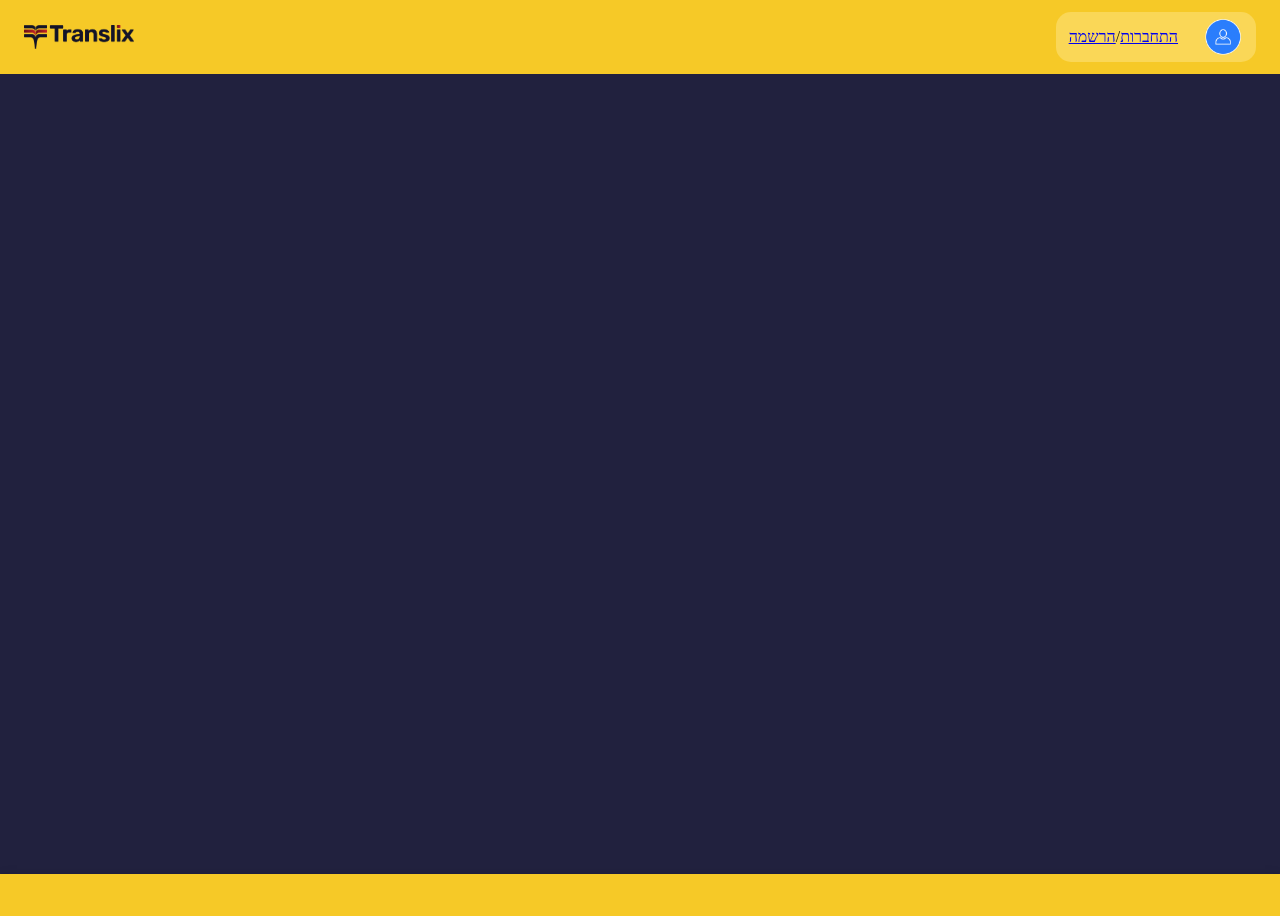
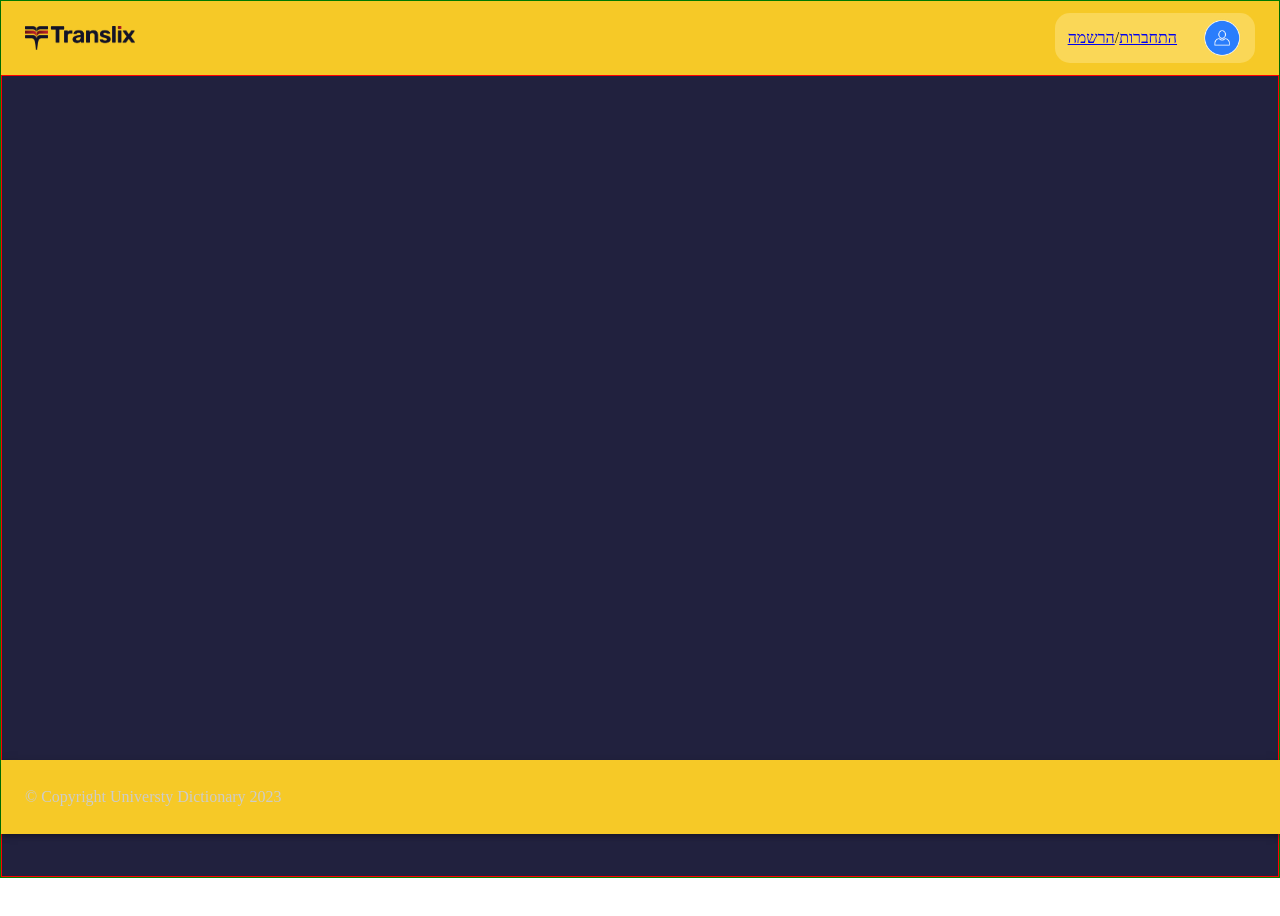
Before and after one commit to ElchananCohen83/UniversalDictionary, a React (Vite) app in the folder fronted/: page / in a window 1280 px wide. Shown: the top 916 px of the page. After the commit the page ends 878 px from the top, so only its background shows below. Built offline with nearby package versions, Linux system fonts and the light colour scheme.

Commit message:
footer/header

```diff
--- a/fronted/src/Dashboard.jsx
+++ b/fronted/src/Dashboard.jsx
@@ -15,9 +15,12 @@ import VirtualizationTable from "./VirtualizationTable";
 import { useState } from "react";
 
 export default function Dashboard() {
-  const [translations, setTranslations] = React.useState(null);
+  const [translations, setTranslations] = useState(null);
   const [word, setWord] = useState("");
   const [isSearchClicked, setIsSearchClicked] = useState(false);
+  const [errors, setErrors] = useState(null);
+  const [success, setSuccess] = useState(null);
+  let result;
 
   const handleSearch = async (searchTerm) => {
     const translationsData = await fetchTranslationsFromDB(searchTerm);
@@ -33,6 +36,8 @@ export default function Dashboard() {
 
     try {
       const response = await api.post("api/words/findWord", data);
+      console.log(response, 88888888);
+      result = response;
       setErrors("");
       setSuccess(response.data.message);
     } catch (error) {
@@ -42,7 +47,7 @@ export default function Dashboard() {
   };
 
   return (
-    <div>
+    <div style={{ border: "1px solid green" }}>
       <Header />
       <div
         style={{
@@ -106,8 +111,7 @@ export default function Dashboard() {
             </IconButton>
           </Paper>
         </div>
-        <div>{isSearchClicked && <VirtualizationTable data={data} />}</div>
-        {/* <TranslationResult translations={translations} /> */}
+        <div>{isSearchClicked && <VirtualizationTable data={result} />}</div>
       </div>
       <Footer />
     </div>
--- a/fronted/src/Homepage.jsx
+++ b/fronted/src/Homepage.jsx
@@ -4,11 +4,7 @@ import Footer from "./components/Footer";
 
 export default function HomePage() {
   return (
-    <div
-      style={{
-        backgroundColor: "#21213E",
-      }}
-    >
+    <div style={{ border: "1px solid green" }}>
       <Header />
 
       <div
@@ -19,6 +15,7 @@ export default function HomePage() {
           justifyContent: "flex-start",
           height: "100vh",
           backgroundColor: "#21213E",
+          border: "1px solid red",
         }}
       ></div>
       <Footer />
--- a/fronted/src/components/Footer.jsx
+++ b/fronted/src/components/Footer.jsx
@@ -38,7 +38,7 @@ function Footer() {
   };
 
   return (
-    <div style={{ marginBottom: "0px" }}>
+    <footer style={{ arginBottom: "0px" }}>
       <AppBar
         position="static"
         sx={{
@@ -53,9 +53,13 @@ function Footer() {
             justifyContent: "space-between",
             height: 74,
           }}
-        ></Container>
+        >
+          <p>
+            &copy; Copyright Universty Dictionary {new Date().getFullYear()}
+          </p>
+        </Container>
       </AppBar>
-    </div>
+    </footer>
   );
 }
 
```
